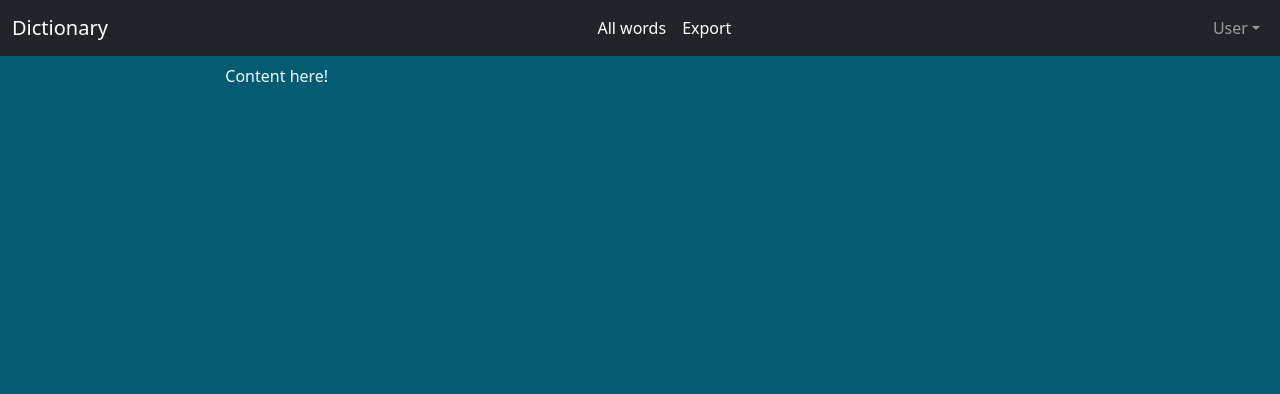
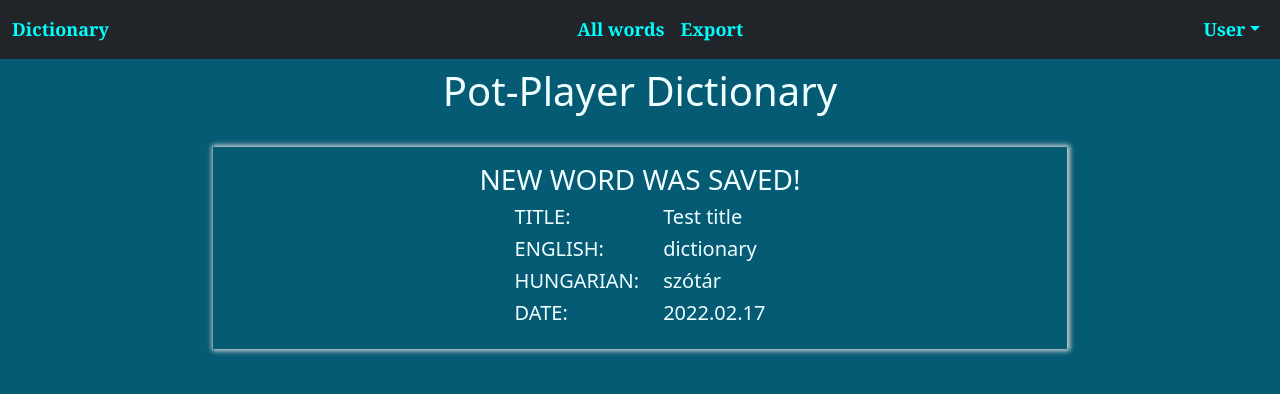
Before and after one commit to Gombi007/PotPlayer-Dictionary, an Angular app in the folder frontend/: page / in a window 1280 px wide. Shown: the top 394 px of the page. Built offline with nearby package versions, Linux system fonts and the light colour scheme.

Commit message:
new content saved design was updated

```diff
--- a/frontend/src/app/app.component.html
+++ b/frontend/src/app/app.component.html
@@ -1,14 +1,11 @@
 <app-header></app-header>
+
 <div class="container-fluid">
     <div class="row">
-        <div class="col-2">
-
+        <div class="col-2"></div>
+        <div class="col-8 ">
+            <app-saved-word-show></app-saved-word-show>
         </div>
-        <div class="col-8">
-            <p>Content here!</p>
-        </div>
-        <div class="col-2">
-
-        </div>
+        <div class="col-2"> </div>
     </div>
 </div>
--- a/frontend/src/app/app.module.ts
+++ b/frontend/src/app/app.module.ts
@@ -4,11 +4,13 @@ import { BrowserModule } from '@angular/platform-browser';
 import { AppRoutingModule } from './app-routing.module';
 import { AppComponent } from './app.component';
 import { HeaderComponent } from './components/header/header.component';
+import { SavedWordShowComponent } from './components/saved-word-show/saved-word-show.component';
 
 @NgModule({
   declarations: [
     AppComponent,
-    HeaderComponent
+    HeaderComponent,
+    SavedWordShowComponent
   ],
   imports: [
     BrowserModule,
--- a/frontend/src/app/components/header/header.component.css
+++ b/frontend/src/app/components/header/header.component.css
@@ -0,0 +1,11 @@
+a:hover{
+    color: red !important;
+}
+a{
+    font-size: large;
+    font-weight: bold;
+    font-family: Cambria, Cochin, Georgia, Times, 'Times New Roman', serif;
+   color: aqua !important;
+
+
+}
--- a/frontend/src/app/components/header/header.component.html
+++ b/frontend/src/app/components/header/header.component.html
@@ -1,4 +1,4 @@
-<nav class="navbar navbar-expand-sm navbar-dark bg-dark mb-2">
+<nav class="navbar navbar-expand-sm navbar-dark bg-dark">
     <div class="container-fluid">
 
         <a href="#" class="navbar-brand">Dictionary</a>
--- /dev/null
+++ b/frontend/src/app/components/saved-word-show/saved-word-show.component.css
@@ -0,0 +1,4 @@
+.saved-content{
+    padding: 1rem;
+    box-shadow: 1px 0px 5px 2px rgb(209, 209, 209);
+}
--- /dev/null
+++ b/frontend/src/app/components/saved-word-show/saved-word-show.component.html
@@ -0,0 +1,23 @@
+<div class="row">
+    <div class="col-12 d-flex justify-content-center">
+        <h1 class="pt-2">Pot-Player Dictionary</h1>
+    </div>
+</div>
+
+<div class="row mt-4 saved-content d-flex align-items-center justify-content-center">
+    <div class="col-12 d-flex justify-content-center">
+        <h3>NEW WORD WAS SAVED!</h3>
+    </div>
+    <div class="col-auto">
+        <h5 class="">TITLE:</h5>
+        <h5>ENGLISH:</h5>
+        <h5>HUNGARIAN:</h5>
+        <h5>DATE:</h5>
+    </div>
+    <div class="col-auto">
+        <h5 class="">Test title</h5>
+        <h5>dictionary</h5>
+        <h5>szótár</h5>
+        <h5>2022.02.17</h5>
+    </div>
+</div>
--- /dev/null
+++ b/frontend/src/app/components/saved-word-show/saved-word-show.component.ts
@@ -0,0 +1,15 @@
+import { Component, OnInit } from '@angular/core';
+
+@Component({
+  selector: 'app-saved-word-show',
+  templateUrl: './saved-word-show.component.html',
+  styleUrls: ['./saved-word-show.component.css']
+})
+export class SavedWordShowComponent implements OnInit {
+
+  constructor() { }
+
+  ngOnInit(): void {
+  }
+
+}
```
